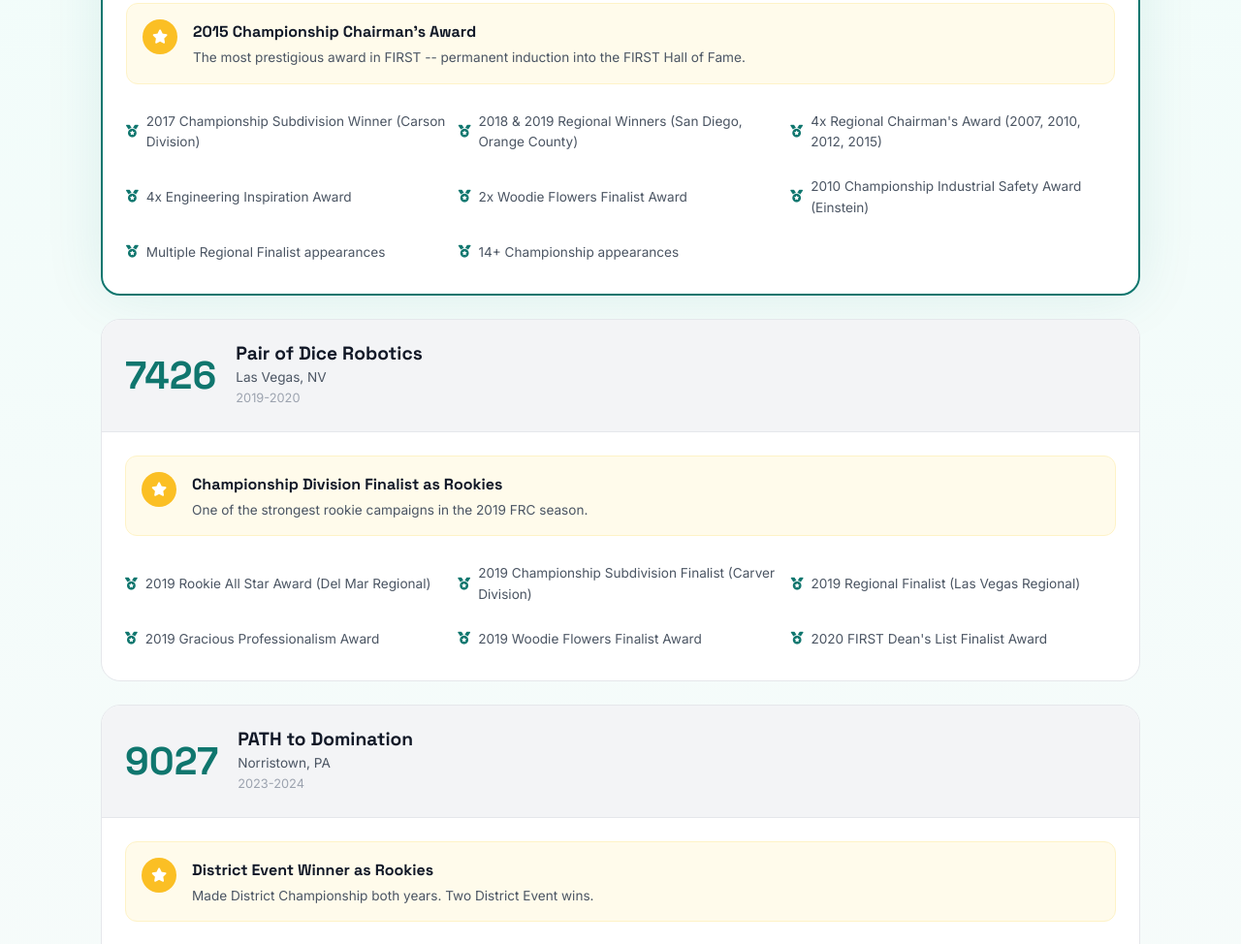
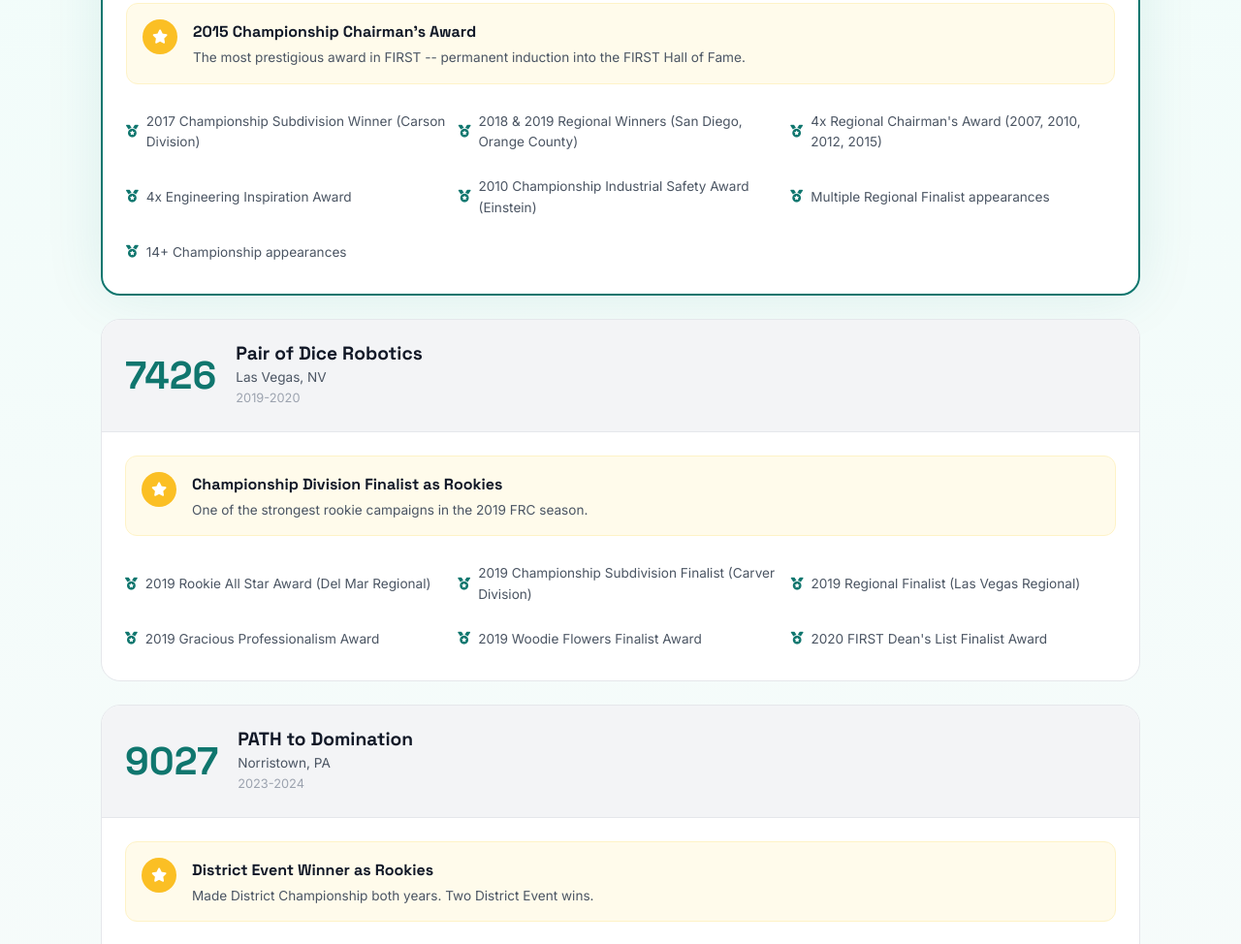
Before and after one commit to QuijasSVEF/Jose, a website built with Vite: page index.html in a window 1280 px wide. Shown: the part 4799-5773 px from the top of the page at 97% size. Built offline with nearby package versions, Linux system fonts and the light colour scheme.

Commit message:
Updated index.html

```diff
--- a/index.html
+++ b/index.html
@@ -415,7 +415,6 @@
               <div class="frc-award"><i class="fas fa-medal"></i> 2018 & 2019 Regional Winners (San Diego, Orange County)</div>
               <div class="frc-award"><i class="fas fa-medal"></i> 4x Regional Chairman's Award (2007, 2010, 2012, 2015)</div>
               <div class="frc-award"><i class="fas fa-medal"></i> 4x Engineering Inspiration Award</div>
-              <div class="frc-award"><i class="fas fa-medal"></i> 2x Woodie Flowers Finalist Award</div>
               <div class="frc-award"><i class="fas fa-medal"></i> 2010 Championship Industrial Safety Award (Einstein)</div>
               <div class="frc-award"><i class="fas fa-medal"></i> Multiple Regional Finalist appearances</div>
               <div class="frc-award"><i class="fas fa-medal"></i> 14+ Championship appearances</div>
```
